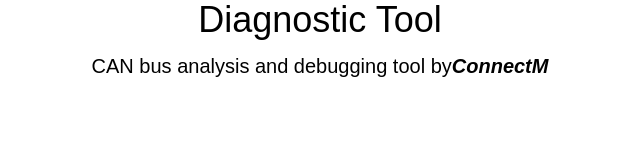
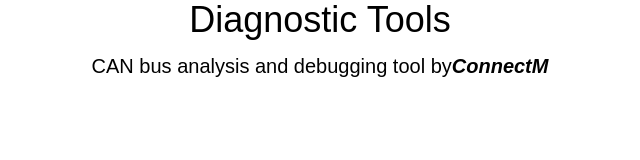
Before and after one commit to SanthoshConnectM/DiagnosticToolWeb, a plain HTML site: page index.html in a window 1280 px wide. Shown: the whole page, without its empty margins (320-960 px from the left). Drawn offline with nearby package versions, Linux system fonts and the light colour scheme; a web font is replaced by a local one.

Commit message:
added images

```diff
--- a/index.html
+++ b/index.html
@@ -13,7 +13,7 @@
 
 <body>
     <div>
-        <p class="text-4xl flex justify-center">Diagnostic Tool</p>
+        <p class="text-4xl flex justify-center">Diagnostic Tools</p>
         <p class="text-xl flex justify-center mt-3">CAN bus analysis and debugging tool by<b><i>ConnectM</i></b></p>
     </div>
 </body>
```
Also changed, not shown: assets/images/about.PNG (added), assets/images/datalogging.PNG (added), assets/images/dataviewer1.PNG (added), assets/images/dataviewerzoom.PNG (added), assets/images/errorscreen.PNG (added), assets/images/livedata.PNG (added), assets/images/login.PNG (added), assets/images/passwordhelp.PNG (added), assets/images/sessionlist.PNG (added), assets/images/settings.PNG (added).
